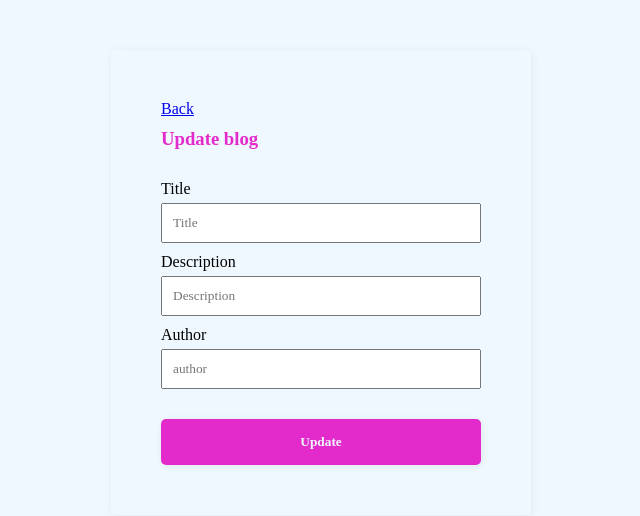
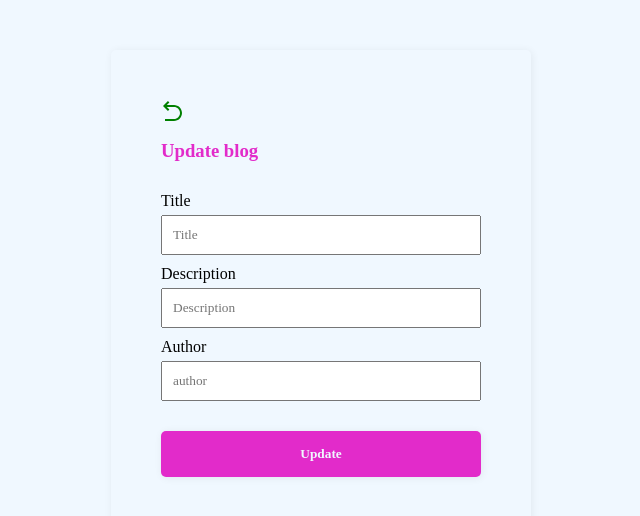
Before and after one commit to Shazme-Kalam/Blog-app, a React (Create React App) app in the folder frontend/: page /edit/1 in a window 1280 px wide. Shown: the top 516 px of the page, without its empty margins (319-959 px from the left). Built offline with nearby package versions, Linux system fonts and the light colour scheme; no server answers.

Commit message:
add back icon

```diff
--- a/frontend/src/components/updateblog/Edit.jsx
+++ b/frontend/src/components/updateblog/Edit.jsx
@@ -2,6 +2,7 @@
 import { Link, useNavigate, useParams } from 'react-router-dom';
 import toast from 'react-hot-toast';
 import axios from "axios";
+import { RiArrowGoBackLine } from 'react-icons/ri';
 
 const Edit = () => {
     const initialBlogState = {
@@ -46,7 +47,9 @@
     return (
         <div>
             <div className='addBlog'>
-                <Link to={"/"}>Back</Link>
+            <Link to="/" style={{ color: 'green', fontSize: '24px' }}>
+            <RiArrowGoBackLine />
+            </Link>
                 <h3>Update blog</h3>
                 <form className='addBlogForm' onSubmit={submitForm}>
                     <div className='inputGroup'>
```
